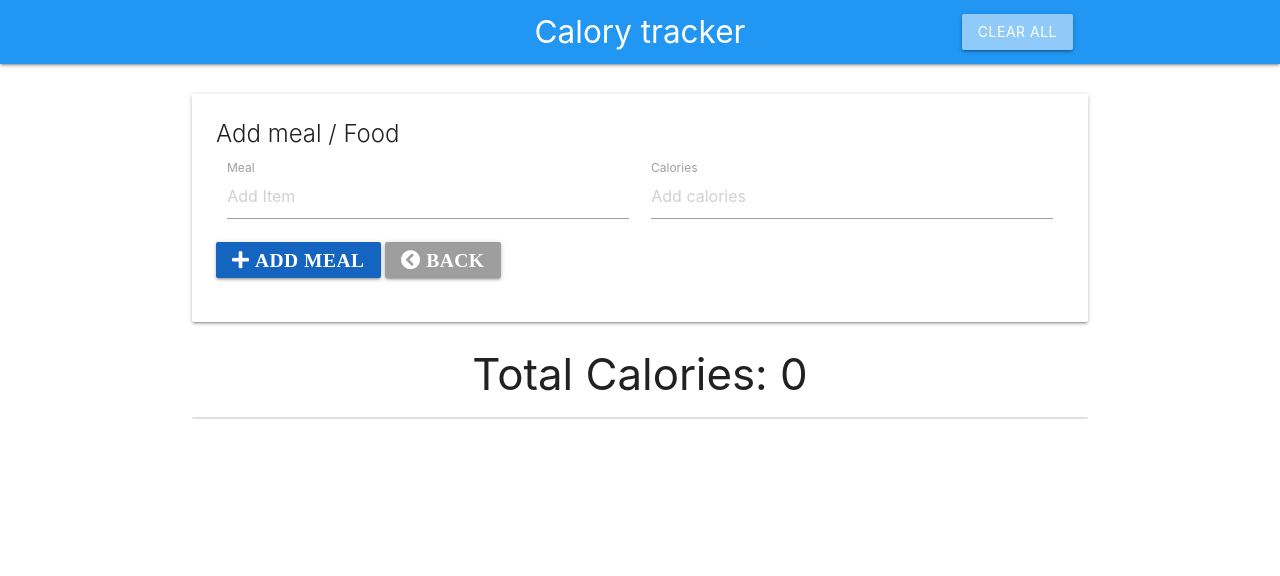
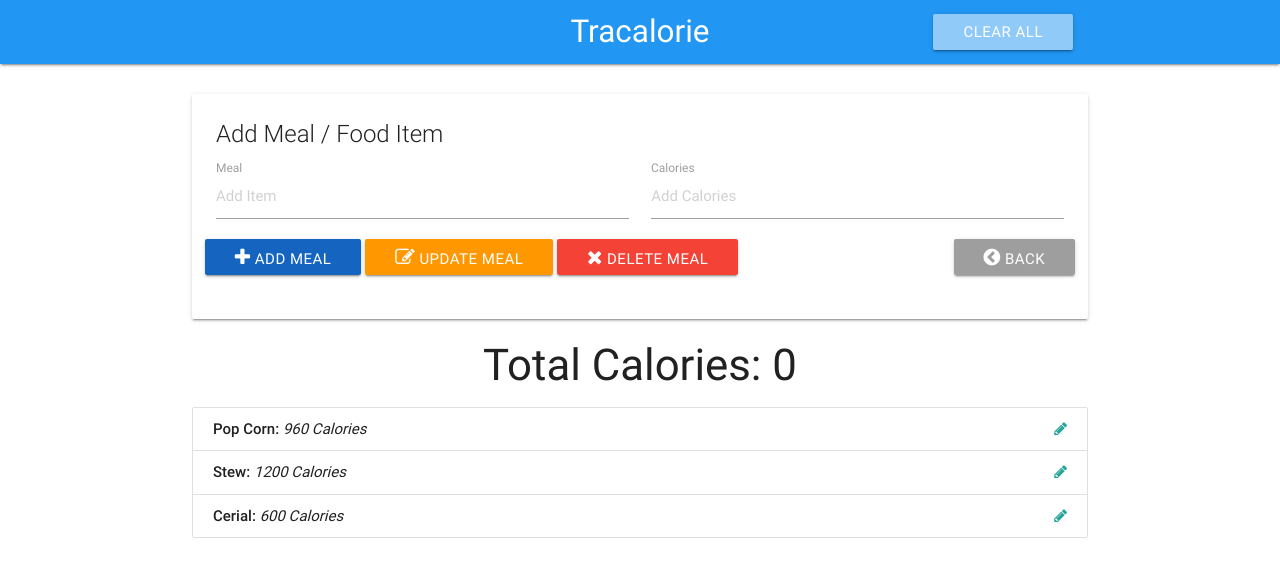
Before and after one commit to volosgoto/JS_Calorie_Calc, a plain HTML site: page index.html in a window 1280 px wide. Drawn offline with nearby package versions, Linux system fonts and the light colour scheme.

Commit message:
upd html

```diff
--- a/app.js
+++ b/app.js
@@ -27,6 +27,10 @@ let ItemController = (function () {
 
     // Public methods
     return {
+        getItems: () => {
+            return data.items;
+        },
+
         logData: () => {
             return data;
         }
@@ -37,10 +41,29 @@ let ItemController = (function () {
 
 // UI COntroller
 let UIController = (function () {
+    let UISelectors = {
+        itemList: '#item-list'
+    };
+
 
     // Public methods
     return {
+        populateItemList: (items) => {
+            let html = '';
 
+            items.forEach(item => {
+                html += `
+                    <li class="collection-item" data-id="item-${item.id}">
+                        <strong>${item.name}: </strong> <em>${item.calories} Calories</em>
+                        <a href="#" class="secondary-content">
+						<i class="edit-item fa fa-pencil"></i>
+					</a>
+                    </li>
+                    `;
+            });
+            // Insert li to ul
+            document.querySelector(UISelectors.itemList).innerHTML = html;
+        }
     }
 })();
 
@@ -48,11 +71,16 @@ let UIController = (function () {
 // App Controller
 let AppController = (function (ItemController, UIController) {
 
-
     // Public methods
     return {
         init: function () {
-            console.log('Init App...');
+            // console.log('Init App...');
+
+            // Fetch items from data structure
+            let items = ItemController.getItems();
+
+            // Populate list with items
+            UIController.populateItemList(items);
         }
     }
 })(ItemController, UIController);
--- a/index.html
+++ b/index.html
@@ -5,55 +5,56 @@
 	<meta charset="UTF-8">
 	<meta name="viewport" content="width=device-width, initial-scale=1.0">
 	<meta http-equiv="X-UA-Compatible" content="ie=edge">
-    <!-- materialize -->
-    <link rel="stylesheet" href="https://cdnjs.cloudflare.com/ajax/libs/materialize/1.0.0-rc.2/css/materialize.min.css">
-    <!-- fontawesome -->
-    <link rel="stylesheet" href="https://use.fontawesome.com/releases/v5.3.1/css/all.css" integrity="sha384-mzrmE5qonljUremFsqc01SB46JvROS7bZs3IO2EmfFsd15uHvIt+Y8vEf7N7fWAU"
+	<link rel="stylesheet" href="https://cdnjs.cloudflare.com/ajax/libs/materialize/0.100.2/css/materialize.min.css">
+	<link href="https://maxcdn.bootstrapcdn.com/font-awesome/4.7.0/css/font-awesome.min.css" rel="stylesheet" integrity="sha384-wvfXpqpZZVQGK6TAh5PVlGOfQNHSoD2xbE+QkPxCAFlNEevoEH3Sl0sibVcOQVnN"
 	 crossorigin="anonymous">
-
-    <title>Meal & calory tracker</title>
+	<title>Tracalorie | Meal & Calories tracker</title>
 </head>
 
 <body>
-    <!-- navbar -->
-    <nav class="nav-wrapper blue">
+	<!-- Nav bar -->
+	<nav>
+		<div class="nav-wrapper blue">
 			<div class="container">
-            <a href="#" class="brand-logo center">Calory tracker</a>
+				<a href="#" class="brand-logo center">Tracalorie</a>
 				<ul class="right">
 					<li>
-                    <a href="" class="clear-btn btn blue lighten-3">Clear all</a>
+						<a href="#" class="clear-btn btn blue lighten-3">Clear All</a>
 					</li>
 				</ul>
 			</div>
+		</div>
 	</nav>
 	<br>
-    <!-- form card -->
+
 	<div class="container">
+		<!-- Form Card -->
 		<div class="card">
 			<div class="card-content">
-                <span class="card-title"> Add meal / Food</span>
-                <form class="call">
+				<span class="card-title">Add Meal / Food Item</span>
+				<form class="col">
 					<div class="row">
 						<div class="input-field col s6">
-                            <input type="text" name="" id="item-name" placeholder="Add Item">
+							<input type="text" id="item-name" placeholder="Add Item">
 							<label for="item-name">Meal</label>
 						</div>
 						<div class="input-field col s6">
-                            <input type="text" name="" id="item-calories" placeholder="Add calories">
+							<input type="number" id="item-calories" placeholder="Add Calories">
 							<label for="item-calories">Calories</label>
 						</div>
 						<button class="add-btn btn blue darken-3">
-                            <i class="fa fa-plus"> Add Meal</i></button>
-                        <!-- <button class="update-btn btn orange">
-							<i class="fa fa-pencil-square-o"> Update Meal</i></button>
+							<i class="fa fa-plus"></i> Add Meal</button>
+						<button class="update-btn btn orange">
+							<i class="fa fa-pencil-square-o"></i> Update Meal</button>
 						<button class="delete-btn btn red">
-							<i class="fa fa-remove"> Delete Meal</i></button> -->
+							<i class="fa fa-remove"></i> Delete Meal</button>
 						<button class="back-btn btn grey pull-right">
-                            <i class="fa fa-chevron-circle-left"> Back</i></button>
+							<i class="fa fa-chevron-circle-left"></i> Back</button>
 					</div>
 				</form>
 			</div>
 		</div>
+
 		<!-- Calorie Count -->
 		<h3 class="center-align">Total Calories:
 			<span class="total-calories">0</span>
@@ -61,7 +62,8 @@
 
 		<!-- Item List -->
 		<ul id="item-list" class="collection">
-            <!-- <li class="collection-item" data-id="item-0">
+			<!--
+			<li class="collection-item" data-id="item-0">
 					<strong>Steak Dinner: </strong> <em>1200 Calories</em>
 					<a href="#" class="secondary-content">
 						<i class="edit-item fa fa-pencil"></i>
@@ -82,17 +84,10 @@
 		</ul>
 	</div>
 
-    <!-- Jquery -->
-    <script src="https://code.jquery.com/jquery-3.3.1.min.js" integrity="sha256-FgpCb/KJQlLNfOu91ta32o/NMZxltwRo8QtmkMRdAu8="
-        crossorigin="anonymous">
-        </script>
-
-    <!-- Compiled and minified JavaScript -->
-    <script src="https://cdnjs.cloudflare.com/ajax/libs/materialize/1.0.0-rc.2/js/materialize.min.js">
-    </script>
-
+	<script src="http://code.jquery.com/jquery-3.3.1.min.js" integrity="sha256-FgpCb/KJQlLNfOu91ta32o/NMZxltwRo8QtmkMRdAu8="
+	 crossorigin="anonymous"></script>
+	<script src="https://cdnjs.cloudflare.com/ajax/libs/materialize/0.100.2/js/materialize.min.js"></script>
 	<script src="app.js"></script>
-
 </body>
 
 </html>
```
Lines whose indentation alone changed are shown as unchanged.
